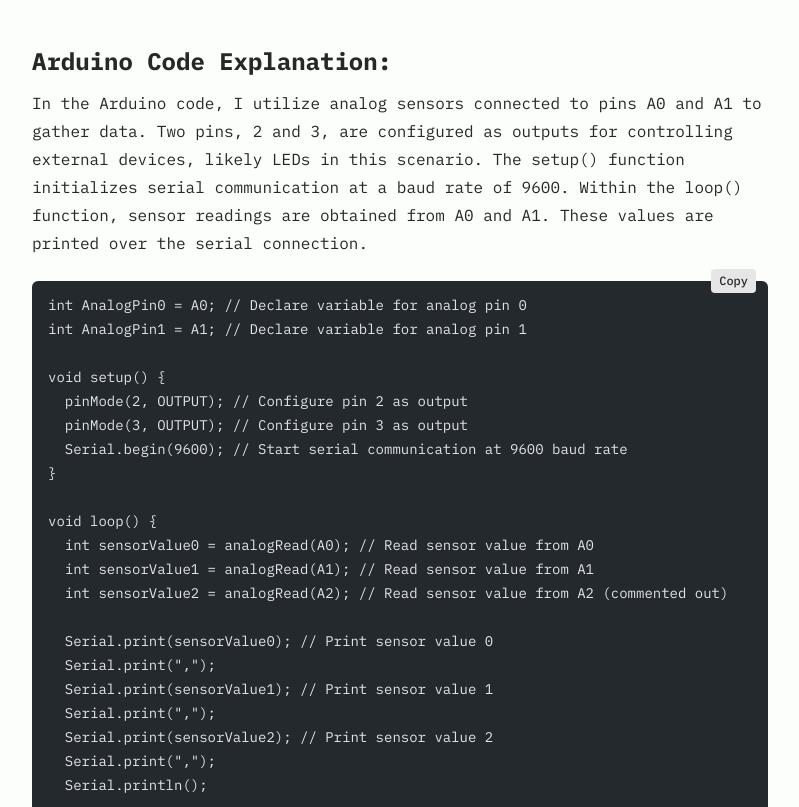
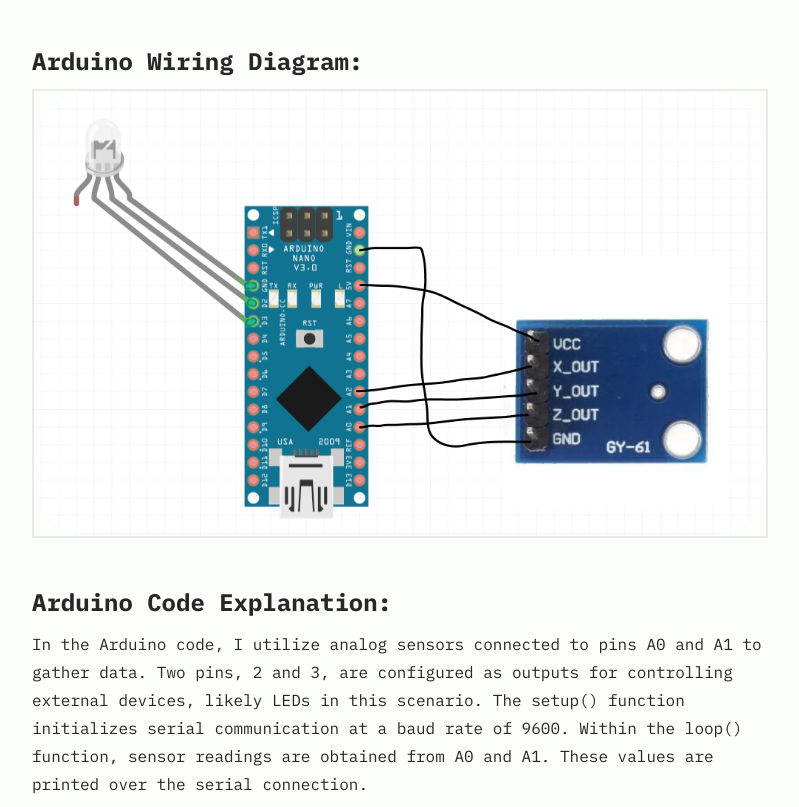
Before and after one commit to MHMDHIDR/mohammedhaydar.com, an Astro site: page /posts/cst3135-project-coursework-m00570972 in a window 1280 px wide. Shown: the part 1199-2006 px from the top of the page, without its empty margins (240-1039 px from the left). Built offline with nearby package versions, Linux system fonts and the light colour scheme; Astro itself is replaced by a stand-in of ours; some packages are replaced by stand-ins of ours.

Commit message:
Add Arduino wiring diagram to CST3135 project blog post

```diff
--- a/src/content/blog/cst3135-project-coursework-m00570972/index.md
+++ b/src/content/blog/cst3135-project-coursework-m00570972/index.md
@@ -30,6 +30,10 @@
 - Accelerometer or gyroscope sensor for detecting movement.
   Example: **GY-61 sensor detecting movement Arduino**
   <a href="https://www.centiot.com/electronic-components/sensors/alttitude-gyro-accelerator-magnetometer-tilt-sensor-module-gy-61-adxl335" title="GY-61 sensor detecting movement Arduino" target="_blank" >GY-61 sensor detecting movement Arduino</a>
+
+## Arduino Wiring Diagram:
+
+![Arduino Wiring Diagram](./arduino-wiring-diagram.png)
 
 ## Arduino Code Explanation:
 
```
Also changed, not shown: src/content/blog/cst3135-project-coursework-m00570972/arduino-wiring-diagram.png (added).
